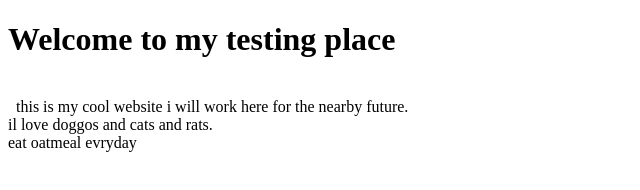
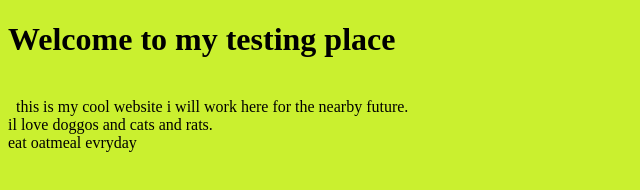
Before and after one commit to kattenmansden/mu-testing-place, a plain HTML site: page index.html in a window 1280 px wide. Shown: the whole page, without its empty margins (0-640 px from the left). Drawn offline with Linux system fonts and the light colour scheme.

Commit message:
Update index.html

```diff
--- a/index.html
+++ b/index.html
@@ -11,7 +11,7 @@
 
   </head>
 
-  <body style="background-color:CAF02F;">
+  <body style="background-color:#CAF02F;">
 
 
     <h1> Welcome to my testing place </h1>
```
